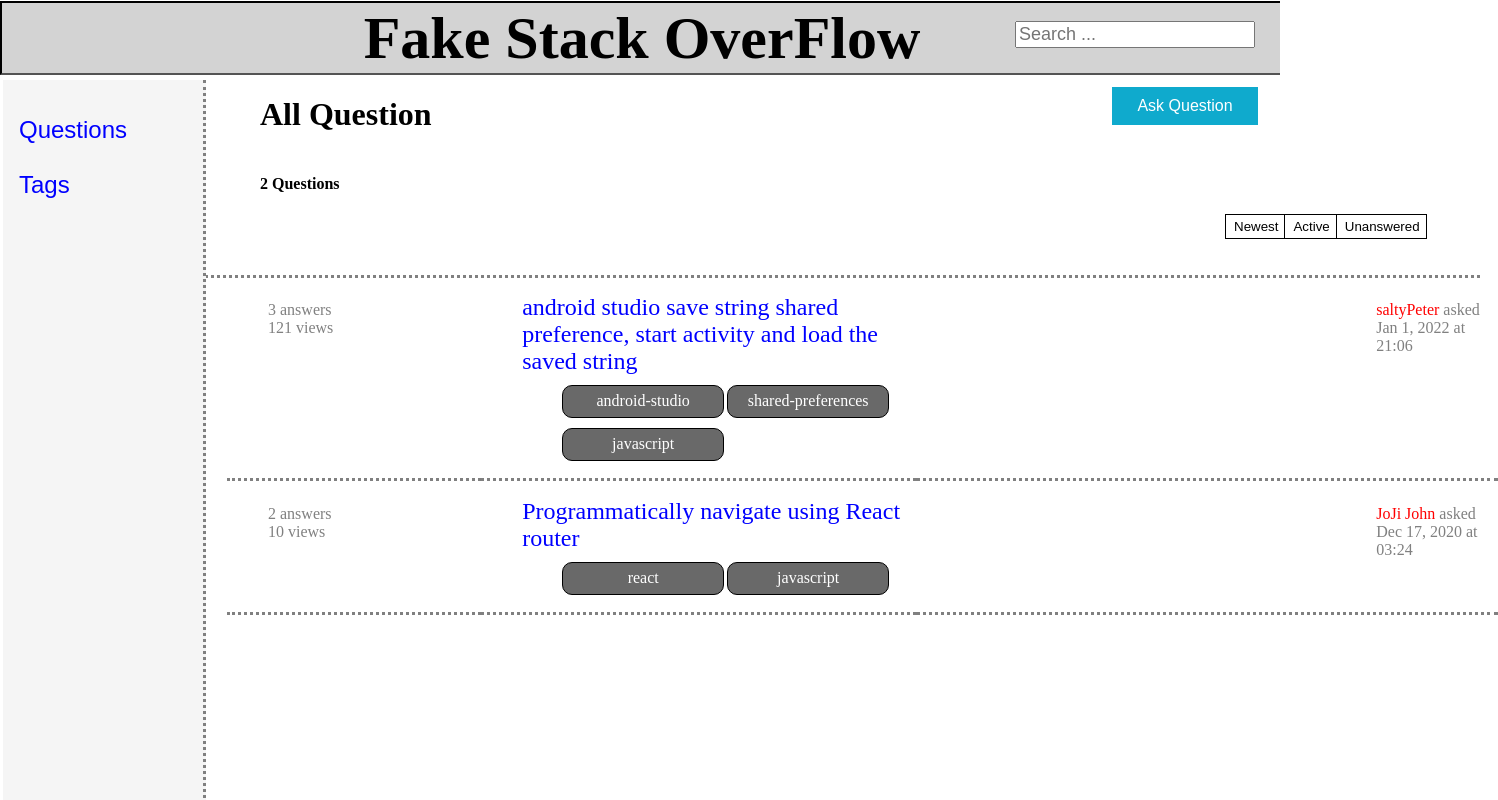
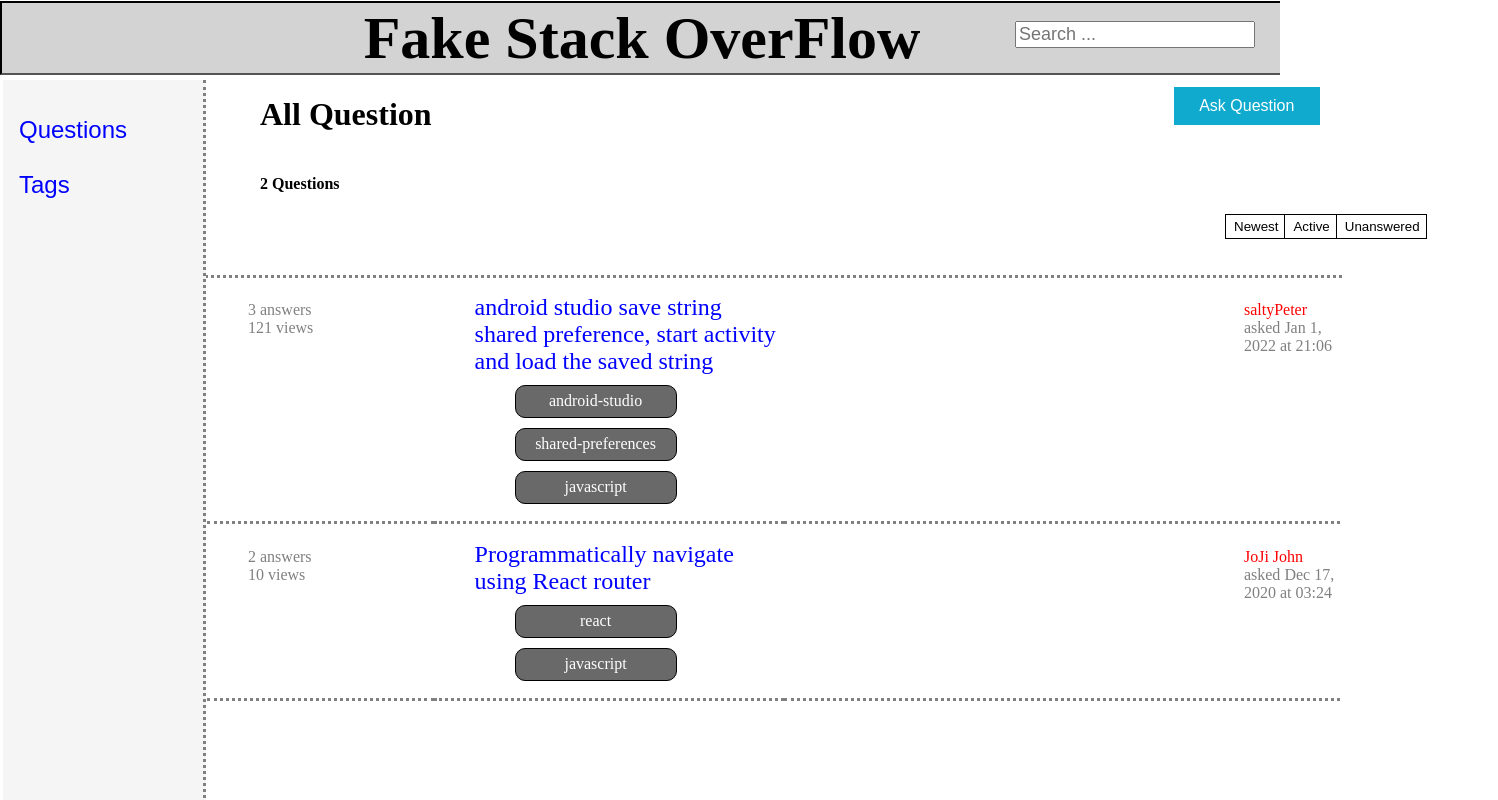
Before and after one commit to antenmanuuel/DevCollabNet, a React (Create React App) app: page / in a window 1280 px wide. Shown: the top 800 px of the page, 1498 px wide, since content can reach past the window. Built offline with nearby package versions, Linux system fonts and the light colour scheme.

Commit message:
css bugs fixed

```diff
--- a/src/components/QuestionsPage/AskQuestionButtonForHomePage.js
+++ b/src/components/QuestionsPage/AskQuestionButtonForHomePage.js
@@ -3,14 +3,12 @@
 
 function AskQuestionButtonForHomePage({ onPress }) {
   return (
-    <div>
       <input
         type="button"
         value="Ask Question"
         id="askQuestionButton"
         onClick={onPress}
       />
-    </div>
   );
 }
 
--- a/src/components/QuestionsPage/AskQuestionButtonForSelectedPage.js
+++ b/src/components/QuestionsPage/AskQuestionButtonForSelectedPage.js
@@ -3,14 +3,12 @@
 
 function AskQuestionButtonForSelectedPage({ onPress }) {
   return (
-    <div>
       <input
         type="button"
         value="Ask Question"
         id="askQuestionButtonSP"
         onClick={onPress}
       />
-    </div>
   );
 }
 
--- a/src/stylesheets/AnswersTable.css
+++ b/src/stylesheets/AnswersTable.css
@@ -1,24 +1,24 @@
 .answers {
-  width: 100%;
+  width: 89%;
   height: 40%;
   display: flex;
   flex-direction: row;
   margin-left: 200px;
-  display: flex;
   align-items: stretch;
+
 }
 
  .answers #answersTable {
-  width: 96%;
-  margin-left:30px;
+  width: 100%;
+  margin-left:20px;
   margin-top: 1px;
   border-collapse: collapse;
 }
 
  .answers #tr1 {
     border-width: 3px;
-    border-top: 4px gray dotted;;
-    border-bottom: 4px gray dotted;
+    border-bottom: 3px gray dotted;
+
   }
 .answers #answerText {
     font-weight: bolder;
--- a/src/stylesheets/AskQuestionButton.css
+++ b/src/stylesheets/AskQuestionButton.css
@@ -9,7 +9,7 @@
   color: white;
   display: flex;
   position: absolute;
-  right: 220px;
+  right: 20px;
   top: 10px;
   flex-direction: row;
   border-style: solid;
--- a/src/stylesheets/AskQuestionButtonForSelectedPage.css
+++ b/src/stylesheets/AskQuestionButtonForSelectedPage.css
@@ -1,4 +1,5 @@
 /* ask question button */
+
 #askQuestionButtonSP {
   background-color: rgb(15, 170, 205);
   border: none;
@@ -7,12 +8,13 @@
   padding: 10px;
   border-width: 2px;
   color: white;
-  display: flex;
-  margin-left: 140px;
-  margin-top: 20px;
-  flex-direction: column;
+  display: flexbox;
   border-style: solid;
   cursor: pointer;
   text-decoration: none;
   text-align: center;
+  position: absolute;
+
+  right: 20px;
+  top: 90px;
 }
--- a/src/stylesheets/MainPage.css
+++ b/src/stylesheets/MainPage.css
@@ -1,9 +1,7 @@
 .mainPage {
   width: 100%;
   height: 100%;
-  display: flex;
-  flex-direction: row;
+  display: block;
   position: absolute;
-  display: flex;
-  flex-direction: row;
+
 }
--- a/src/stylesheets/QuestionDetail.css
+++ b/src/stylesheets/QuestionDetail.css
@@ -1,21 +1,23 @@
 .questionDetailContainer {
-  width: 100%;
+  width: 89%;
   height: 20%;
   display: flex;
   flex-direction: row;
   margin-left: 200px;
-  display: flex;
-  flex-direction: row;
+  padding-bottom: 50px;
+  border-collapse: collapse;
+  border-bottom: 3px dotted grey;
 
 }
 
 
 
 .questionDetailContainer .questionDetails {
-  width: 91.5%;
+  width: 93.5%;
   margin-left: 110px;
   margin-top: 10px;
   border-collapse: collapse;
+
 }
 
 .questionDetailContainer .questionDetails #numOfViews {
@@ -26,7 +28,7 @@
 
 .questionDetailContainer .questionDetails #questionText {
     font-weight: bolder;
-    text-align:left;
+    text-align:center;
   }
 
 .questionDetailContainer .questionDetails #author {
@@ -38,7 +40,7 @@
 
 .questionDetailContainer .questionDetails #askedBy {
     position: absolute;
-    margin-top: 120px;
-    margin-left: -340px;
+    margin-top: 60px;
+    margin-left: -240px;
     color: gray;
   }
--- a/src/stylesheets/QuestionDetailTop.css
+++ b/src/stylesheets/QuestionDetailTop.css
@@ -1,22 +1,21 @@
 .questionDetailTopContainer {
-    width: 100%;
+    width: 80%;
     height: 8%;
-    display: flex;
-    flex-direction: row;
-    display: flex;
+    /*display: flex;*/
+    /*flex-direction: row;*/
+    display: block;
     margin-left: 200px;
     margin-top: 75px;
-    flex-direction: row;
 }
 
 #numOfAnswers {
-    display: inline-flex;
     padding-left: 100px;
+    margin-top: 100px;
+    width: 200px;
 
 }
 
 #questionTitle {
-    display: inline-flex;
     padding-left:300px;
     padding-top: 10px;
     text-align: center;
--- a/src/stylesheets/QuestionTable.css
+++ b/src/stylesheets/QuestionTable.css
@@ -1,20 +1,27 @@
 .questionTableContainer {
     width: 100%;
     height: 725px;
-    display: flex;
-    flex-direction: row;
+    display: block;
+    /*flex-direction: row;*/
     margin-left: 5px;
     margin-top: 200px;
-    display: flex;
-    flex-direction: row;
+    /*display: flex;
+    flex-direction: row;*/
+}
+
+.questionTableContainer .question {
+  border-collapse: collapse;
+  width: 100%;
 }
 
 
-.questionTableContainer  #question-table .question {
+
+
+/*.questionTableContainer  #question-table .question {
     margin-left: 20px;
     border-collapse: collapse;
     width: 100%;
-  }
+  }*/
 
   .questionTableContainer .question #tr1 {
     border-width: 3px;
--- a/src/stylesheets/QuestionsPage.css
+++ b/src/stylesheets/QuestionsPage.css
@@ -1,5 +1,5 @@
 .questionContainer {
-    width: 100%;
+    width: 89.2%;
     height: 100%;
     display: flex;
     flex-direction: row;
```
